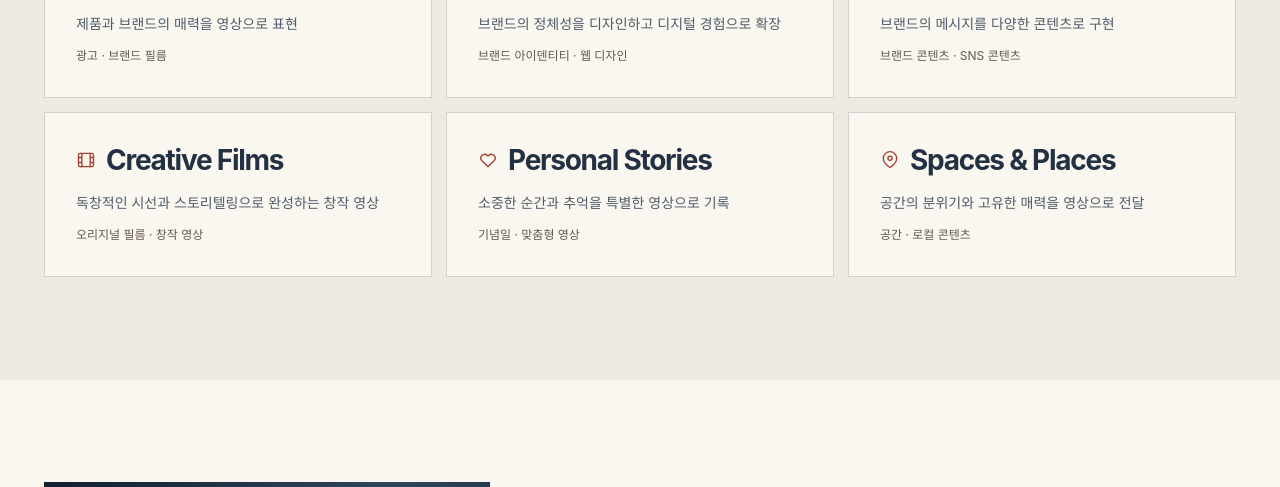
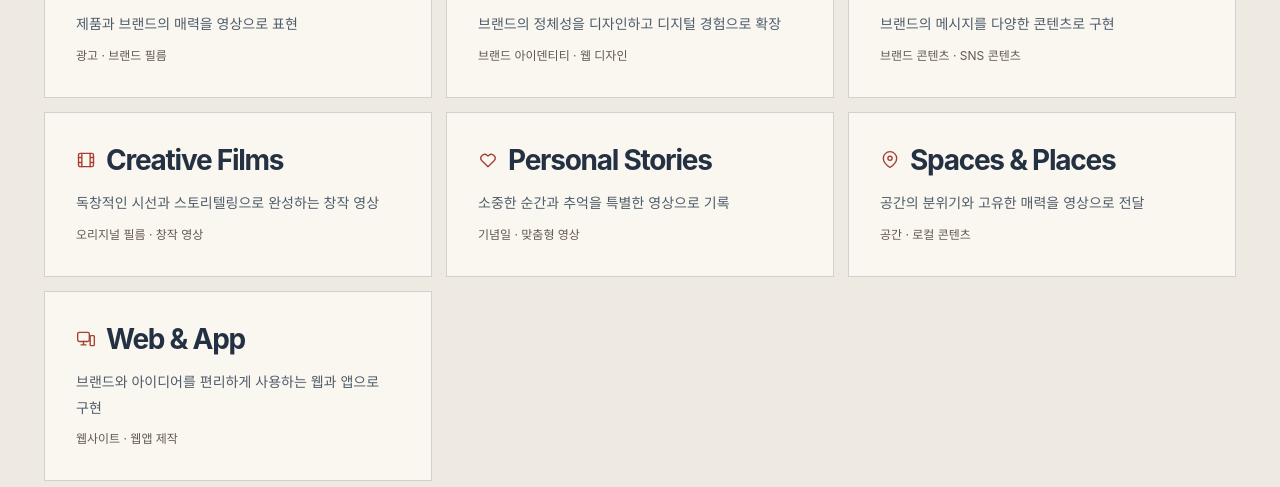
Before and after one commit to cclab-j/cclab, a plain HTML site: page index.html in a window 1280 px wide. Shown: the part 3790-4277 px from the top of the page. Drawn offline with Linux system fonts and the light colour scheme.

Commit message:
Add Web and App service card

```diff
--- a/index.html
+++ b/index.html
@@ -263,7 +263,7 @@
       {id:'original',name:'Creative Films',ko:'오리지널 필름 · 창작 영상',desc:'독창적인 시선과 스토리텔링으로 완성하는 창작 영상'},
       {id:'personal',name:'Personal Stories',ko:'기념일 · 맞춤형 영상',desc:'소중한 순간과 추억을 특별한 영상으로 기록'},
       {id:'spaces',name:'Spaces & Places',ko:'공간 · 로컬 콘텐츠',desc:'공간의 분위기와 고유한 매력을 영상으로 전달'},
-      {id:'webapp',name:'Web & App',ko:'웹 · 앱 · 인터랙티브',desc:'아이디어를 직접 경험하는 화면과 기능으로 구현'}
+      {id:'webapp',name:'Web & App',ko:'웹사이트 · 웹앱 제작',desc:'브랜드와 아이디어를 편리하게 사용하는 웹과 앱으로 구현'}
     ];
     // 추후 포트폴리오 추가: 아래 배열에 {title,category,description,media} 객체를 추가하세요.
     // media: 'assets/파일명.jpg' 또는 'assets/파일명.mp4'를 지정하면 카드와 상세보기에 반영됩니다.
@@ -380,6 +380,7 @@
     renderFilters();
     byId('filters').addEventListener('click',e=>{let btn=e.target.closest('[data-filter]');if(!btn)return;selectedCategory=btn.dataset.filter;renderFilters()});
     const serviceIcons={
+      webapp:'<rect x="2" y="4" width="14" height="11" rx="2"/><path d="M6 19h6m-3-4v4"/><rect x="17" y="8" width="5" height="12" rx="1"/>',
       commercial:'<rect x="3" y="5" width="18" height="14" rx="2"/><path d="m10 9 5 3-5 3z"/>',
       identity:'<path d="m12 3 9 9-9 9-9-9z"/><path d="m12 8 4 4-4 4-4-4z"/>',
       campaigns:'<rect x="3" y="4" width="18" height="16" rx="2"/><path d="M3 9h18m-14 4h4m3 0h3m-10 3h10"/>',
@@ -387,7 +388,7 @@
       personal:'<path d="M12 20 4.7 13a4.6 4.6 0 0 1 6.5-6.5l.8.8.8-.8a4.6 4.6 0 0 1 6.5 6.5z"/>',
       spaces:'<path d="M20 10c0 6-8 11-8 11s-8-5-8-11a8 8 0 1 1 16 0z"/><circle cx="12" cy="10" r="2.5"/>',
     };
-    byId('services-list').innerHTML=CATEGORIES.filter(cat=>cat.id!=='webapp').map(cat=>`<div class="service-item"><div class="service-name"><svg viewBox="0 0 24 24" fill="none" stroke="currentColor" stroke-width="1.65" stroke-linecap="round" stroke-linejoin="round" aria-hidden="true" focusable="false">${serviceIcons[cat.id]}</svg>${escapeHTML(cat.name)}</div><div class="service-desc">${escapeHTML(cat.desc)}<small>${escapeHTML(cat.ko)}</small></div></div>`).join('');
+    byId('services-list').innerHTML=CATEGORIES.map(cat=>`<div class="service-item"><div class="service-name"><svg viewBox="0 0 24 24" fill="none" stroke="currentColor" stroke-width="1.65" stroke-linecap="round" stroke-linejoin="round" aria-hidden="true" focusable="false">${serviceIcons[cat.id]}</svg>${escapeHTML(cat.name)}</div><div class="service-desc">${escapeHTML(cat.desc)}<small>${escapeHTML(cat.ko)}</small></div></div>`).join('');
     let previousFocus=null;
     function projectWebsite(item){
       if (typeof item.website !== 'string' || !/^https:\/\/[^\s]+$/i.test(item.website)) return '';
```
